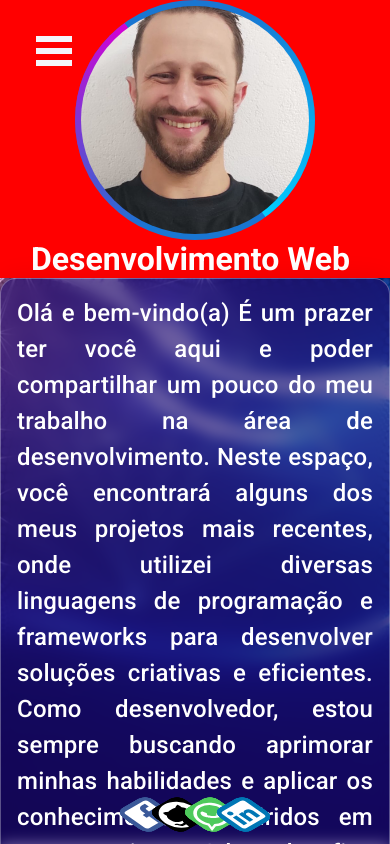
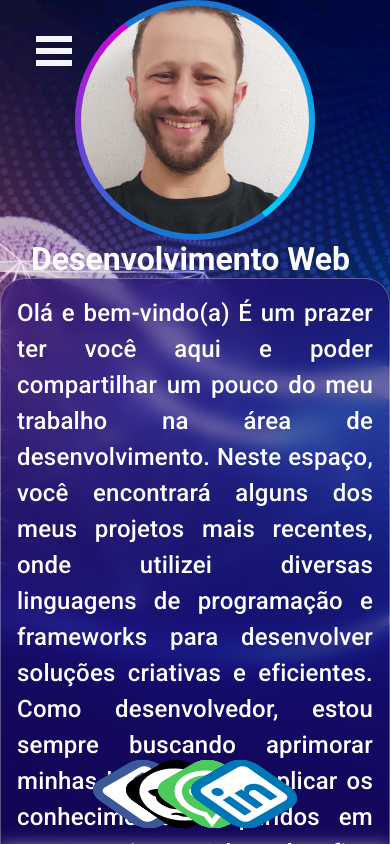
Before and after one commit to WINDSONAMORIM/portifolio, a React (Create React App) app: page / in a window 390 px wide. Shown: the top 844 px of the page. Built offline with nearby package versions, Linux system fonts and the light colour scheme.

Commit message:
feat: teste responsive

```diff
--- a/src/components/about/index.tsx
+++ b/src/components/about/index.tsx
@@ -3,16 +3,17 @@ import { Box, Grid, Typography } from "@mui/material"
 
 export const About = () => {
     return(
-        <Grid item sm={12} md={9}
+        <Grid item xs={12} lg={9}
              sx={{
                 display:'flex',
-                alignItems:'center',
+                alignItems: {xs: 'flex-start', lg:'center'},
+                justifyContent: {xs:'flex-start', lg:'center'},
                 p: {md:' 0 2%'}
                 }}
             >
             <Box sx={{
                 backgroundColor: 'rgba(32, 8, 111, 0.6)',
-                borderRadius: '16px',
+                borderRadius: '25px',
                 boxShadow: '0 4px 30px rgba(0, 0, 0, 0.1)',
                 backdropFilter: 'blur(7.3px)',
                 border: '1px solid rgba(255, 255, 255, 0.3)'}}>
--- a/src/components/header/index.tsx
+++ b/src/components/header/index.tsx
@@ -3,14 +3,13 @@ import { Grid } from "@mui/material"
 
 export const Header = ({children}:{children: React.ReactNode }) => {
     return(
-        <Grid item sm={12} md={3}
+        <Grid item xs={12} lg={3}
             sx={{
                 display: "flex",
                 width: '100%',
                 flexDirection: 'column',
                 justifyContent: 'center',
-                alignItems: 'center',
-                backgroundColor: 'red'
+                alignItems: 'center'
                 }}>
             {children}
         </Grid>
--- a/src/components/socialMedia/style.css
+++ b/src/components/socialMedia/style.css
@@ -4,7 +4,7 @@
     justify-content: center;
     position: absolute;
     width: 100vw;
-    bottom: 30px;
+    bottom: 50px;
 }
 /*
 footer a img{
--- a/src/components/wrapper/index.tsx
+++ b/src/components/wrapper/index.tsx
@@ -6,12 +6,15 @@ export const Wrapper = ({children}:{children: React.ReactNode }) => {
       return(
             <Grid container sx=
             {{
-               maxWidth:'100vw',
+               width:'100vw',
                height: '100vh',
                backgroundImage: `url(${backgroundImage})`,
                backgroundRepeat: 'no-repeat',
                backgroundSize: 'cover',
-               display: {sm: 'block' , md: 'flex'}
+              //  display: 'flex',
+              //  flexDirection: {xs: 'column', lg: 'row'},
+              //  alignItems: 'center',
+              //  justifyContent: 'center'
             }}>
                 {children}
             </Grid>
--- a/src/pages/home/index.tsx
+++ b/src/pages/home/index.tsx
@@ -24,10 +24,10 @@ export const Home =  () => {
             <About />
         </Wrapper>
         <SocialMedia>
-            <Contact color = "#3b5999" svg={<FacebookIcon fontSize='large' style={{ color: '#ffffff' }} />}/>
-            <Contact color = "#000000" svg={<GitHubIcon fontSize='large' style={{ color: '#ffffff' }} />}/>
-            <Contact color = "#4ECA5C" svg={<WhatsAppIcon fontSize='large' style={{color: '#ffffff'}} />}/>
-            <Contact color = "#0077b5" svg={<LinkedInIcon fontSize='large' style={{ color: '#ffffff' }} />}/>
+            <Contact color = "#3b5999" svg={<FacebookIcon sx={{fontSize:70}} style={{ color: '#ffffff' }} />}/>
+            <Contact color = "#000000" svg={<GitHubIcon sx={{fontSize:70}} style={{ color: '#ffffff' }} />}/>
+            <Contact color = "#4ECA5C" svg={<WhatsAppIcon sx={{fontSize:70}} style={{color: '#ffffff'}} />}/>
+            <Contact color = "#0077b5" svg={<LinkedInIcon sx={{fontSize:70}} style={{ color: '#ffffff' }} />}/>
         </SocialMedia>
         </>
         )
```
